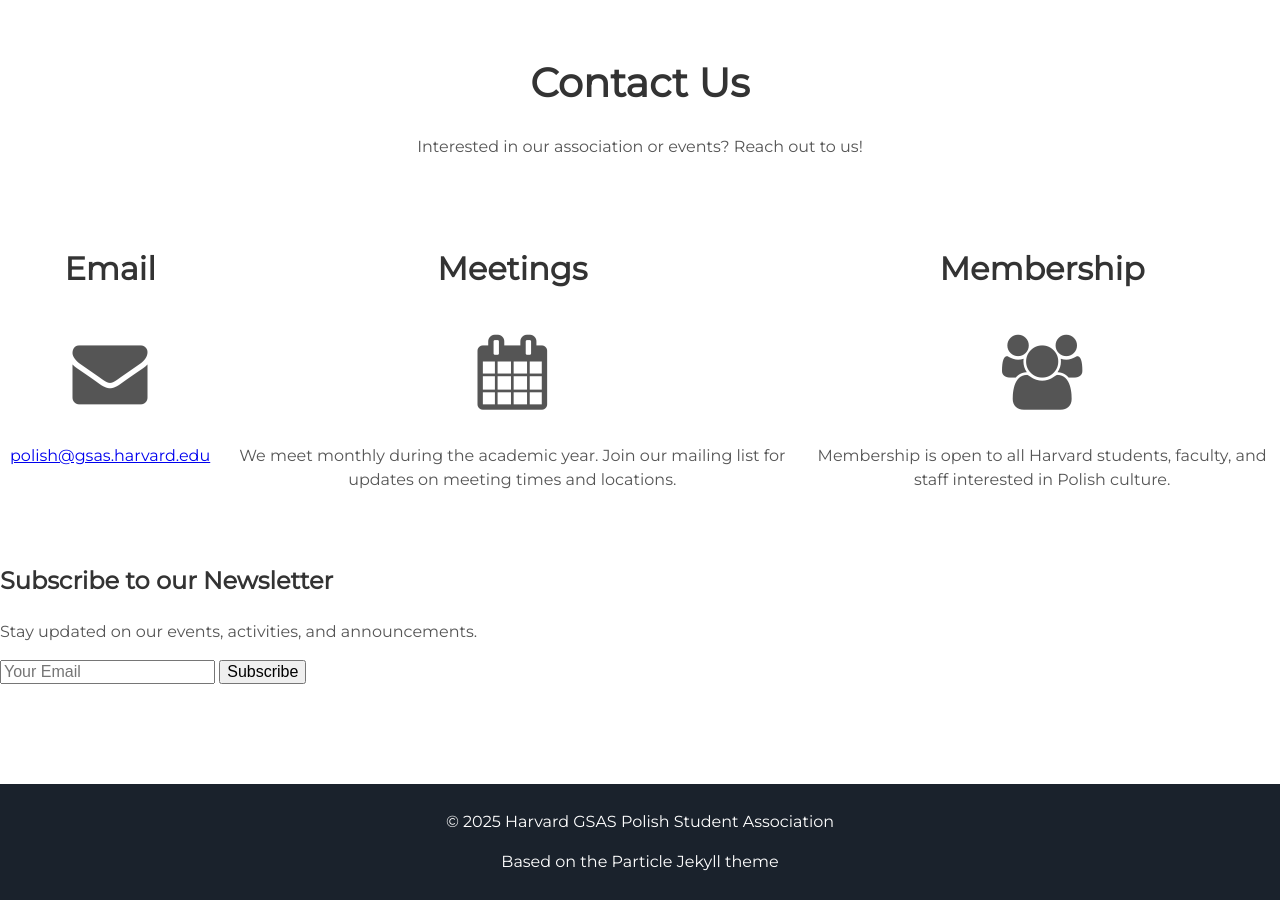
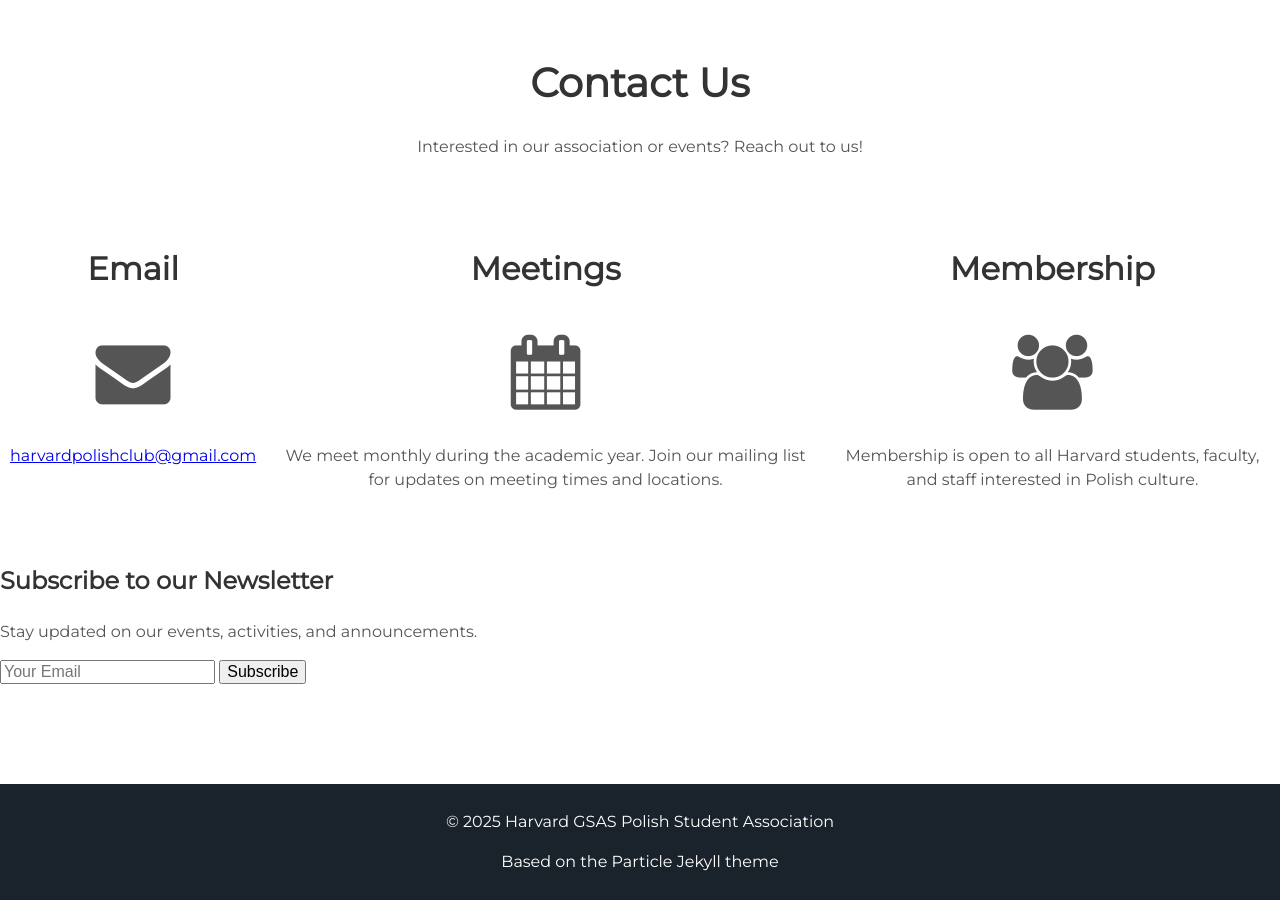
Before and after one commit to Harvard-Polish-Student-Association/Harvard-Polish-Student-Association, a Jekyll site: the page built from index.html, in a window 1280 px wide and 900 px high, scrolled down 2916 px. Built offline with Jekyll 4.4.1, drawn with Linux system fonts in a browser that asks for light colours.

Commit message:
Update GitHub Pages configuration

```diff
--- a/_config.yml
+++ b/_config.yml
@@ -9,7 +9,7 @@
 username: Harvard GSAS Polish Student Association
 user_description: Connecting Polish graduate students and scholars at Harvard University. We organize cultural events, academic discussions, and social gatherings to promote Polish culture and create a supportive community for Polish students at Harvard.
 user_title: Harvard GSAS Polish Student Association
-email: polish@gsas.harvard.edu
+email: harvardpolishclub@gmail.com
 twitter_username: harvardgsaspolish
 github_username: Harvard-Polish-Student-Association
 # gplus_username:  lorem_ipsum
```
